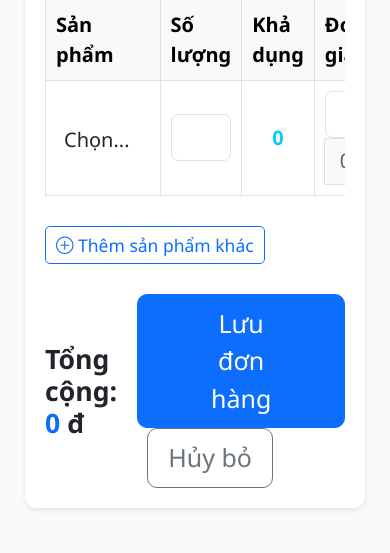
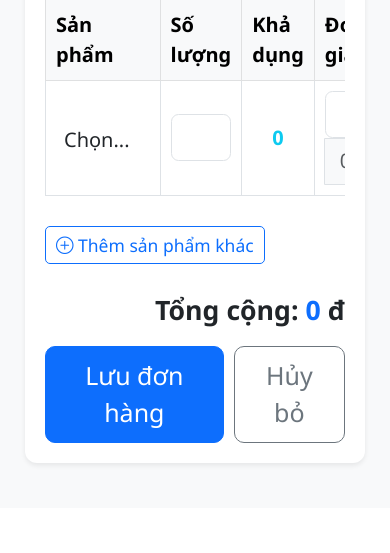
Before and after one commit to tinhduong/inventory_system, a Django app: page /orders/sales/create/ in a window 390 px wide. Shown: the part 744-1297 px from the top of the page. After the commit the page ends 1211 px from the top, so only its background shows below. Run offline with Django 5.2, Linux system fonts and the light colour scheme; a user stored in the database is signed in; tables that the repository leaves empty hold one stand-in row (values such as "Sample post"); some libraries are stand-ins or nearby versions.

Commit message:
Fix UI: stack total above buttons in order forms and align them properly for mobile. Also include recent monetary field migrations.

```diff
--- a/templates/orders/sales_form.html
+++ b/templates/orders/sales_form.html
@@ -75,15 +75,15 @@
                         </button>
                     </div>
 
-                    <div class="mt-4 d-flex justify-content-between align-items-center">
+                    <div class="mt-4">
                         {% if user.role == 'ADMIN' %}
-                        <div class="h4 mb-0 fw-bold">
+                        <div class="h4 mb-3 fw-bold text-end">
                             Tổng cộng: <span id="grand-total-display" class="text-primary">0</span> đ
                         </div>
                         {% endif %}
-                        <div>
-                            <button type="submit" class="btn btn-primary btn-lg px-5">Lưu đơn hàng</button>
-                            <a href="{% url 'orders:sales-list' %}" class="btn btn-outline-secondary btn-lg ms-2">Hủy bỏ</a>
+                        <div class="d-flex justify-content-end">
+                            <button type="submit" class="btn btn-primary btn-lg px-md-5 flex-grow-1 flex-md-grow-0 me-2">Lưu đơn hàng</button>
+                            <a href="{% url 'orders:sales-list' %}" class="btn btn-outline-secondary btn-lg flex-grow-1 flex-md-grow-0">Hủy bỏ</a>
                         </div>
                     </div>
                 </form>
```
Also changed, not shown: templates/orders/purchase_form.html (+5 -5 lines), orders/migrations/0009_alter_purchaseorder_paid_amount_and_more.py (added).
